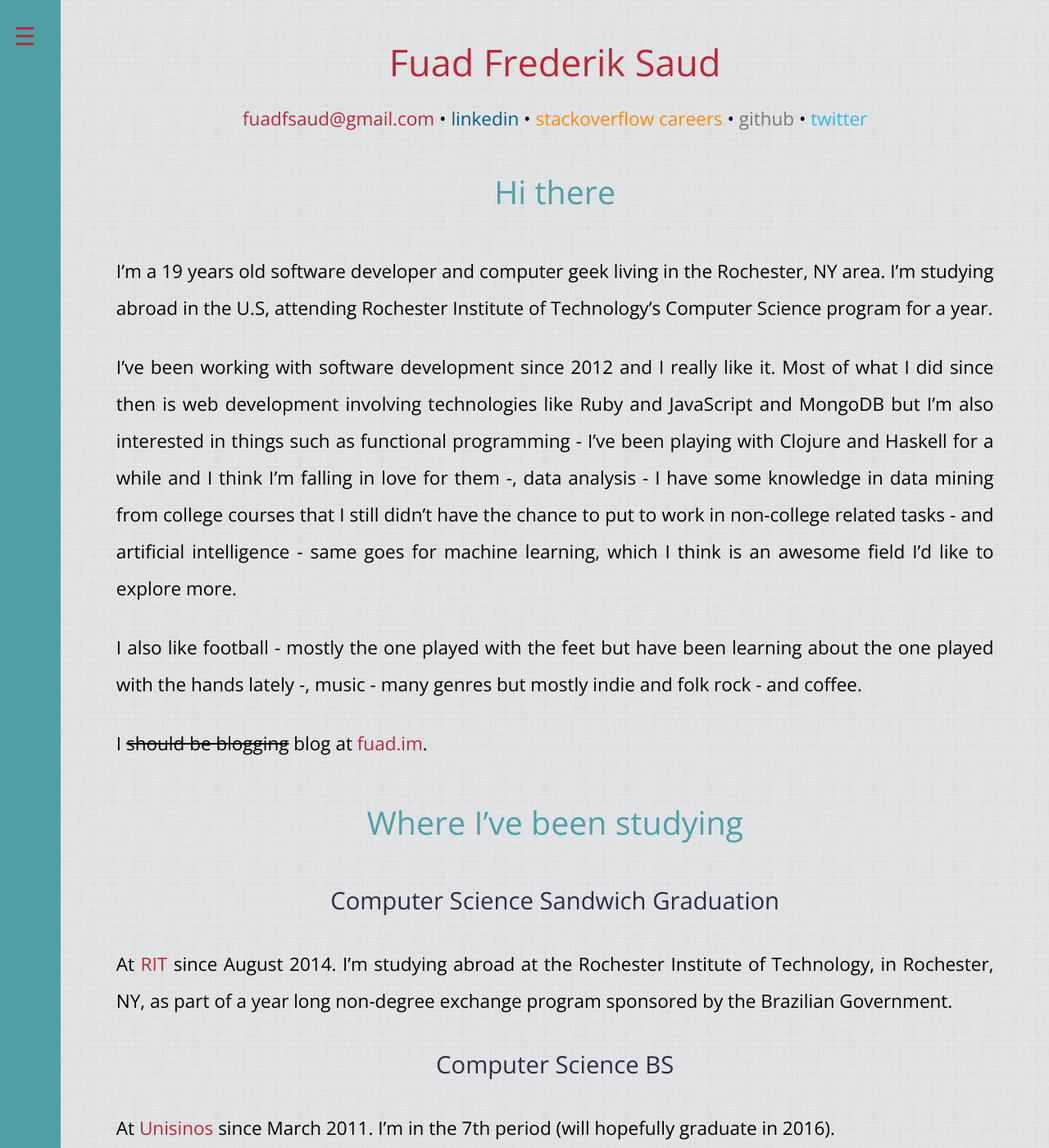
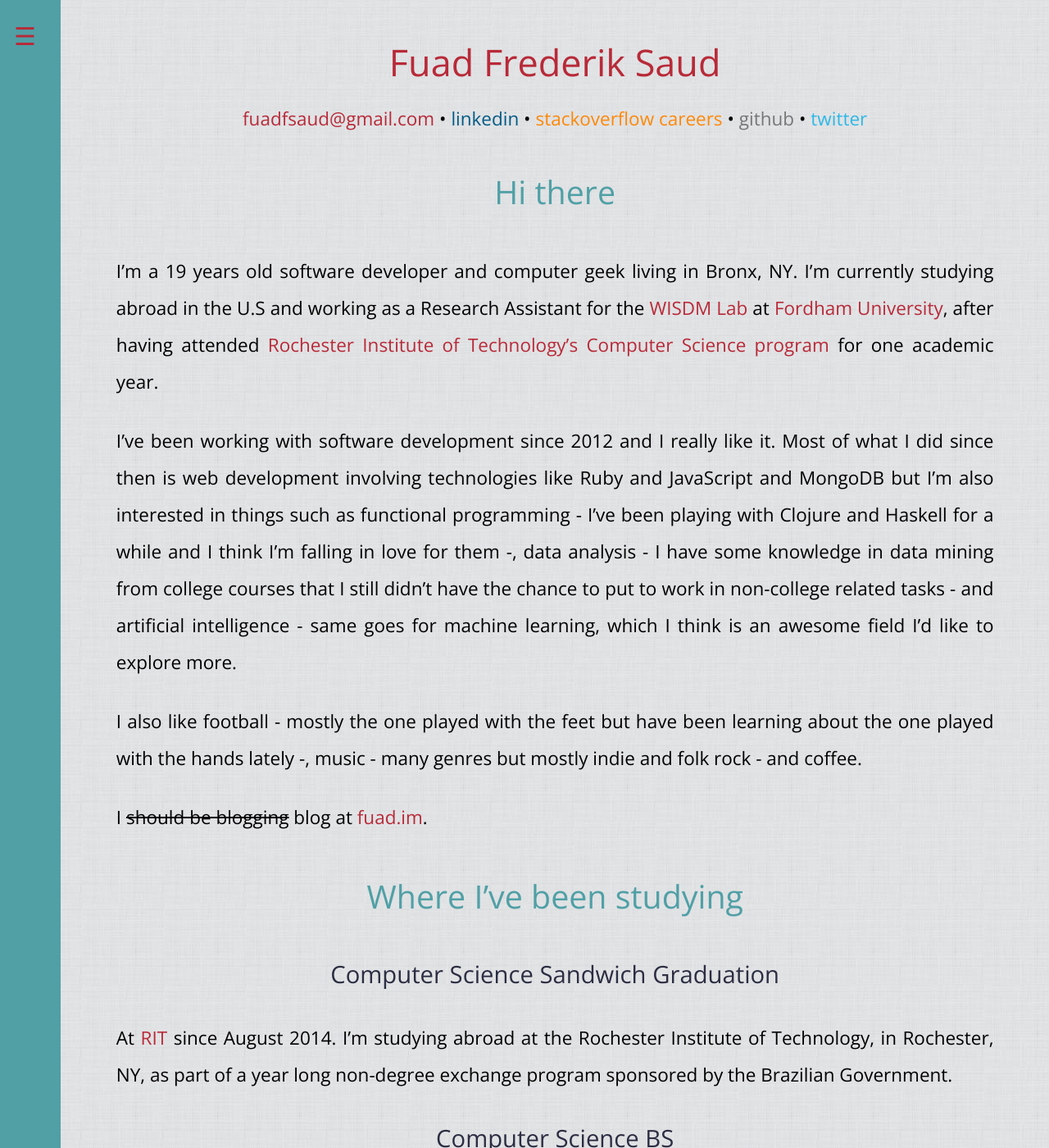
Before and after one commit to fuadsaud/fuadsaud.github.io, a Jekyll site: the page built from resume/index.md, in a window 1280 px wide and 1400 px high. Shown: the whole window at 82% size. Built offline with Jekyll 4.4.1, drawn with Linux system fonts in a browser that asks for light colours; nearby versions of some CDN libraries; some of the changed text lies outside the part shown.

Commit message:
Update location and resume with WISDM info

```diff
--- a/_config.yml
+++ b/_config.yml
@@ -15,7 +15,7 @@ avatar: //www.gravatar.com/avatar/a6ac07e8e5efbba8bec17c104c8e4bb8.png?s=400
 author:
   name: Fuad Saud
   email: fuadfsaud@gmail.com
-  location: Rochester, NY
+  location: Bronx, NY
   links:
     github: //github.com/fuadsaud
     linkedin: //www.linkedin.com/in/fuadsaud/
--- a/resume/index.md
+++ b/resume/index.md
@@ -10,9 +10,12 @@ redirect_from: "/resume.html"
 
 ## Hi there
 
-I'm a 19 years old software developer and computer geek living in the
-Rochester, NY area. I'm studying abroad in the U.S, attending Rochester
-Institute of Technology's Computer Science program for a year.
+I'm a 19 years old software developer and computer geek living in {{
+site.author.location }}. I'm currently studying abroad in the U.S and working
+as a Research Assistant for the [WISDM Lab](//wisdmproject.com) at
+[Fordham University](//fordham.edu), after having attended
+[Rochester Institute of Technology's Computer Science program](//cs.rit.edu)
+for one academic year.
 
 I've been working with software development since 2012 and I really like it.
 Most of what I did since then is web development involving technologies like
@@ -45,6 +48,9 @@ At [Unisinos](//unisinos.br/global/en/) since March 2011. I'm in the 7th period
 
 ## Where I've been working
 
+### [WISDM Lab (wisdmproject.com)](//wisdmproject.com)
+
+#### Research Assistant - May 2015 to August 2015 (current)
 
 ### [CWI (cwi.com.br)](//cwi.com.br)
 
```
Also changed, not shown: Gemfile.lock.
